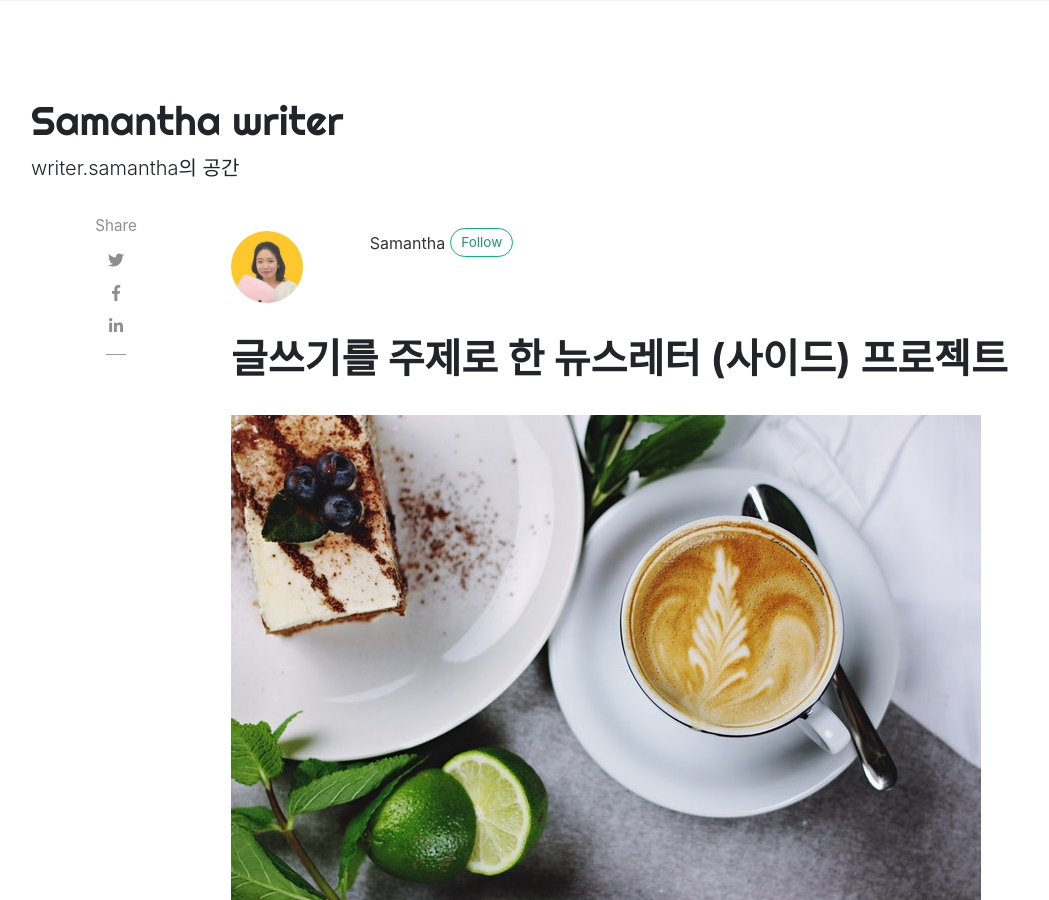
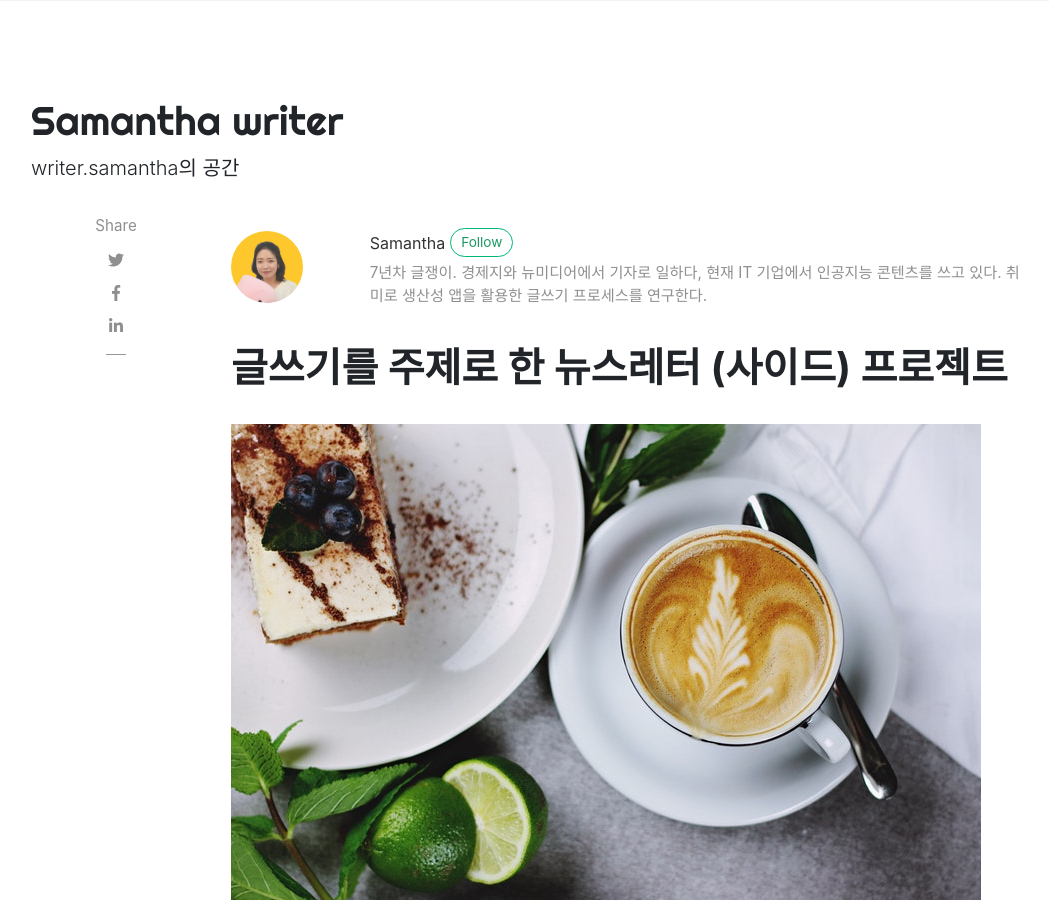
Before and after one commit to samantha-writer/samantha-writer.github.io, a Jekyll site: the page built from _posts/2020-12-22-001.md, in a window 1280 px wide and 900 px high. Shown: the whole window, without its empty margins (54-1103 px from the left). Built offline with Jekyll 4.4.1, drawn with Linux system fonts in a browser that asks for light colours; nearby versions of some CDN libraries; comment, search, counter and statistics services are not loaded.

Commit message:
Update _config.yml
Samantha : description 추가

```diff
--- a/_config.yml
+++ b/_config.yml
@@ -20,6 +20,7 @@ authors:
     gravatar: b1cc14991db7a456fcd761680bbc8f81
     email: samantha.writer89@gmail.com
     web: https://samantha-writer.github.io/blog
+    description: "7년차 글쟁이. 경제지와 뉴미디어에서 기자로 일하다, 현재 IT 기업에서 인공지능 콘텐츠를 쓰고 있다. 취미로 생산성 앱을 활용한 글쓰기 프로세스를 연구한다."
 
 # Plugins
 plugins:
```
